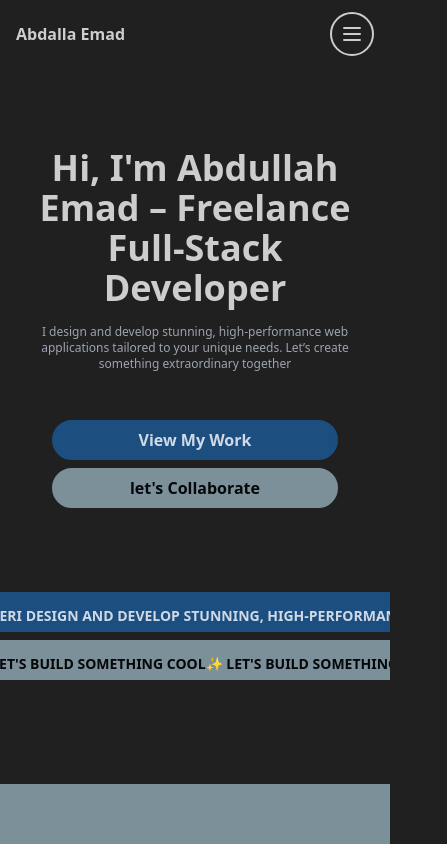
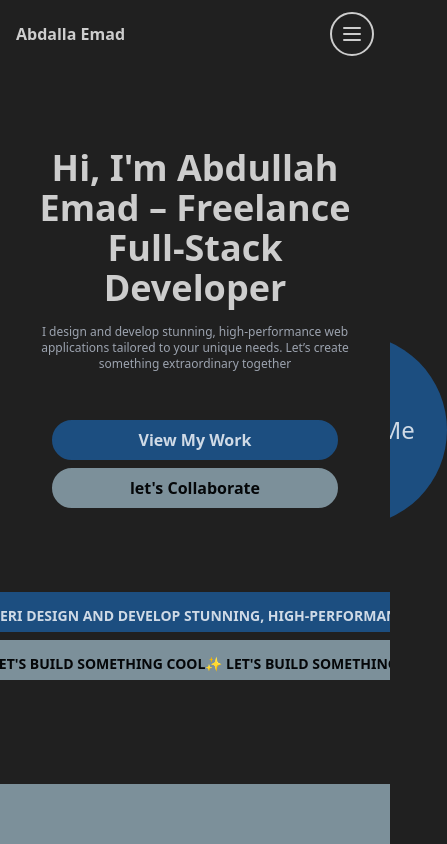
Before and after one commit to abdallemad/my-protofolio, a Next.js app: page / in a window 390 px wide. Shown: the top 844 px of the page, 447 px wide, since content can reach past the window. Built offline with nearby package versions, Linux system fonts and the light colour scheme.

Commit message:
update the footer

```diff
--- a/src/app/layout.tsx
+++ b/src/app/layout.tsx
@@ -26,14 +26,16 @@ export default function RootLayout({
   children: React.ReactNode;
 }>) {
   return (
-    <html lang="en" data-theme='business'>
+    <html lang="en" data-theme="business">
       <body
         className={`${geistSans.variable} ${geistMono.variable} antialiased`}
       >
         <Providers>
           <Navbar />
-          {children}
-          <Footer />
+          <main className="relative">
+            <div className="sticky bottom-0 bg-base-100 z-20">{children}</div>
+            <Footer />
+          </main>
         </Providers>
       </body>
     </html>
--- a/src/components/global/footer.tsx
+++ b/src/components/global/footer.tsx
@@ -1,11 +1,54 @@
-import React from 'react'
-
+import React from "react";
+import MaxWidthWrapper from "./max-width-wrapper";
+import MagneticRoundedButton from "../animated-components/magnetic-rounded-button";
+import Link from "next/link";
 function Footer() {
   return (
-    <div className='h-screen bg-accent grid place-items-center text-9xl sticky top-0 -z-[99999]'>
-      footer
+    <div className="h-screen bg-base-300 sticky bottom-0">
+      <MaxWidthWrapper className="h-full grid place-content-center z-20">
+        <div className="grid grid-cols-3">
+          <div className="col-span-2">
+            <h2 className="text-2xl sm:text-4xl lg:text-5xl xl:text-7xl font-bold mb-2 sm:mb-4 lg:mb-6 xl:mb-8">
+              Let{"'"}s Build something Together
+            </h2>
+            <p className="text-sm sm:text-base md:text-lg lg:text-xl">
+              {"I'm"} always open to new opportunities and collaborations. If
+              you have a project in mind or just want to chat, {"don't"}{" "}
+              hesitate to get in touch.
+            </p>
+          </div>
+          <Link href={"/contact"}>
+            <MagneticRoundedButton parentClassName="flex-1">
+              <span className="capitalize">Contact Me</span>
+            </MagneticRoundedButton>
+          </Link>
+        </div>
+        <div className="w-full h-1 bg-neutral-400 mt-8"></div>
+        <div className="grid grid-cols-2 max-w-[70%] gap-4 mt-8">
+          <Link href={"mailto:abdallaemad1.3.2.0.0.5@gmail.com"}>
+            <MagneticRoundedButton
+              space={20}
+              secondSpace={15}
+              backClassName="bg-base-200"
+              parentClassName="sm:h-16 h-10 w-full text-base border-2 border-primary hover:text-[#cdcdcd] hover:border-primary  transition-colors duration-300 hover:border-[#cdcdcd]"
+            >
+              abdallaemad1.3.2.0.0.5@gmail.com
+            </MagneticRoundedButton>
+          </Link>
+          <Link href={"tel:+201557646408"}>
+            <MagneticRoundedButton
+              space={20}
+              secondSpace={15}
+              backClassName="bg-base-200"
+              parentClassName="sm:h-16 h-10 w-full bg-secondary text-secondary-content text-base border-2 border-secondary hover:text-[#cdcdcd] hover:border-secondary  transition-colors duration-300 hover:border-[#cdcdcd]"
+            >
+              +20 155 764 6408
+            </MagneticRoundedButton>
+          </Link>
+        </div>
+      </MaxWidthWrapper>
     </div>
-  )
+  );
 }
 
-export default Footer
+export default Footer;
--- a/src/components/landing/services-section.tsx
+++ b/src/components/landing/services-section.tsx
@@ -49,9 +49,6 @@ function ServicesSection() {
                   Lorem ipsum dolor sit amet consectetur adipisicing elit. Sed,
                   incidunt.
                 </p>
-                <button className="w-full btn btn-outline px-4 py-2 duration-500 ease-in-out">
-                  Learn More
-                </button>
               </div>
             </RotatedHoveredCard>
           </div>
@@ -66,9 +63,6 @@ function ServicesSection() {
                   Lorem ipsum dolor sit amet consectetur adipisicing elit. Sed,
                   incidunt.
                 </p>
-                <button className="w-full btn btn-outline px-4 py-2 duration-500 ease-in-out">
-                  Learn More
-                </button>
               </div>
             </RotatedHoveredCard>
           </div>
@@ -83,9 +77,6 @@ function ServicesSection() {
                   Lorem ipsum dolor sit amet consectetur adipisicing elit. Sed,
                   incidunt.
                 </p>
-                <button className="xl:w-full btn btn-outline px-4 py-2 duration-500 ease-in-out">
-                  Learn More
-                </button>
               </div>
             </RotatedHoveredCard>
           </div>
--- a/src/components/project-gallery/index.tsx
+++ b/src/components/project-gallery/index.tsx
@@ -4,11 +4,20 @@ import { AnimatePresence, motion } from "framer-motion";
 import MaxWidthWrapper from "../global/max-width-wrapper";
 import { projects } from "@/utils/links";
 import Image from "next/image";
+
+
 const MODAL_SIZES = {
-  large: {},
-  xLarge: {},
+  large: {
+    width: 400,
+    height: 270
+  },
+  xLarge: {
+    width:500,
+    height:400
+  },
 };
 function ProjectGallery() {
+
   const containerRef = useRef<HTMLDivElement>(null);
   const [modalPosition, setModalPosition] = useState({ x: 0, y: 0 });
   const [hoveredProjectIndex, setHoveredProjectIndex] = useState<number>(0);
```
